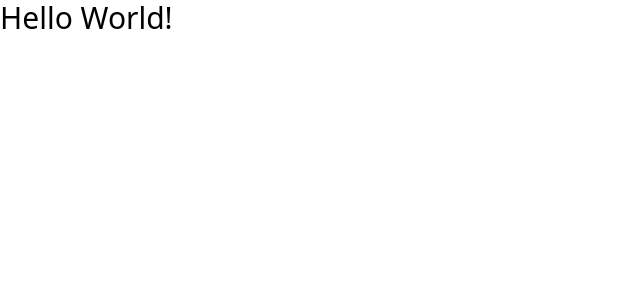
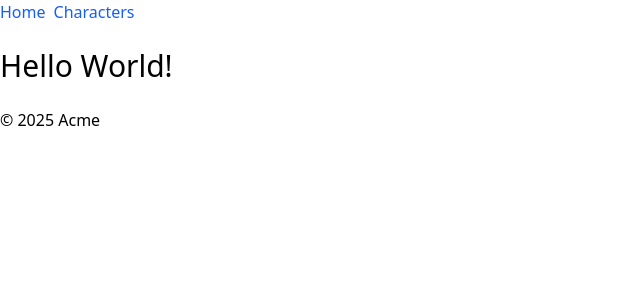
Before and after one commit to patrykomiotek/2a-react, a React (Vite) app: page / in a window 1280 px wide. Shown: the top 300 px of the page, without its empty margins (0-640 px from the left). Built offline with nearby package versions, Linux system fonts and the light colour scheme.

Commit message:
feat: with layout

```diff
--- a/src/components/Layout/Footer.tsx
+++ b/src/components/Layout/Footer.tsx
@@ -1,6 +1,6 @@
 export const Footer = () => {
   return (
-    <div>
+    <div className="mt-6">
       <p>&copy; 2025 Acme</p>
     </div>
   );
--- a/src/components/Layout/Menu.tsx
+++ b/src/components/Layout/Menu.tsx
@@ -2,13 +2,17 @@ import { Link } from "react-router-dom";
 
 export const Menu = () => {
   return (
-    <nav>
+    <nav className="mb-6">
       <ul className="flex gap-2">
         <li>
-          <Link to="/">Home</Link>
+          <Link to="/" className="text-blue-600">
+            Home
+          </Link>
         </li>
         <li>
-          <Link to="/characters">Characters</Link>
+          <Link to="/characters" className="text-blue-600">
+            Characters
+          </Link>
         </li>
       </ul>
     </nav>
```
Also changed, not shown: src/routes.tsx (+12 -5 lines).
